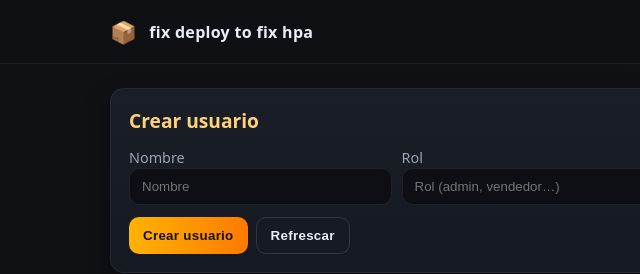
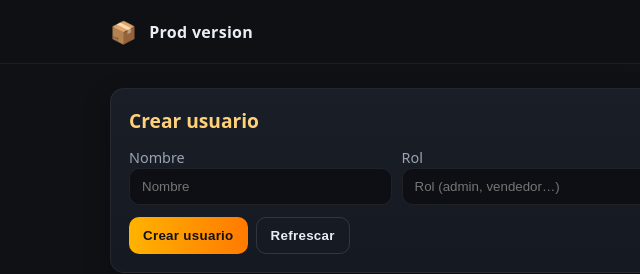
Before and after one commit to JuanGomePer/parcial1-patrones-arquitectonicos-avanzados, a website: page public/index.html in a window 1280 px wide. Shown: the top 274 px of the page, 0-640 px from the left. Drawn offline with Linux system fonts and the light colour scheme.

Commit message:
prod version

```diff
--- a/public/index.html
+++ b/public/index.html
@@ -123,7 +123,7 @@
 <body>
   <header>
     <div class="nav">
-      <div class="brand"><span class="emoji">📦</span><span>fix deploy to fix hpa</span></div>
+      <div class="brand"><span class="emoji">📦</span><span>Prod version</span></div>
       <div class="tabs" role="tablist" aria-label="Secciones">
         <button class="tab-btn" role="tab" aria-selected="true" data-tab="usuarios">Usuarios</button>
         <button class="tab-btn" role="tab" aria-selected="false" data-tab="productos">Productos</button>
```
